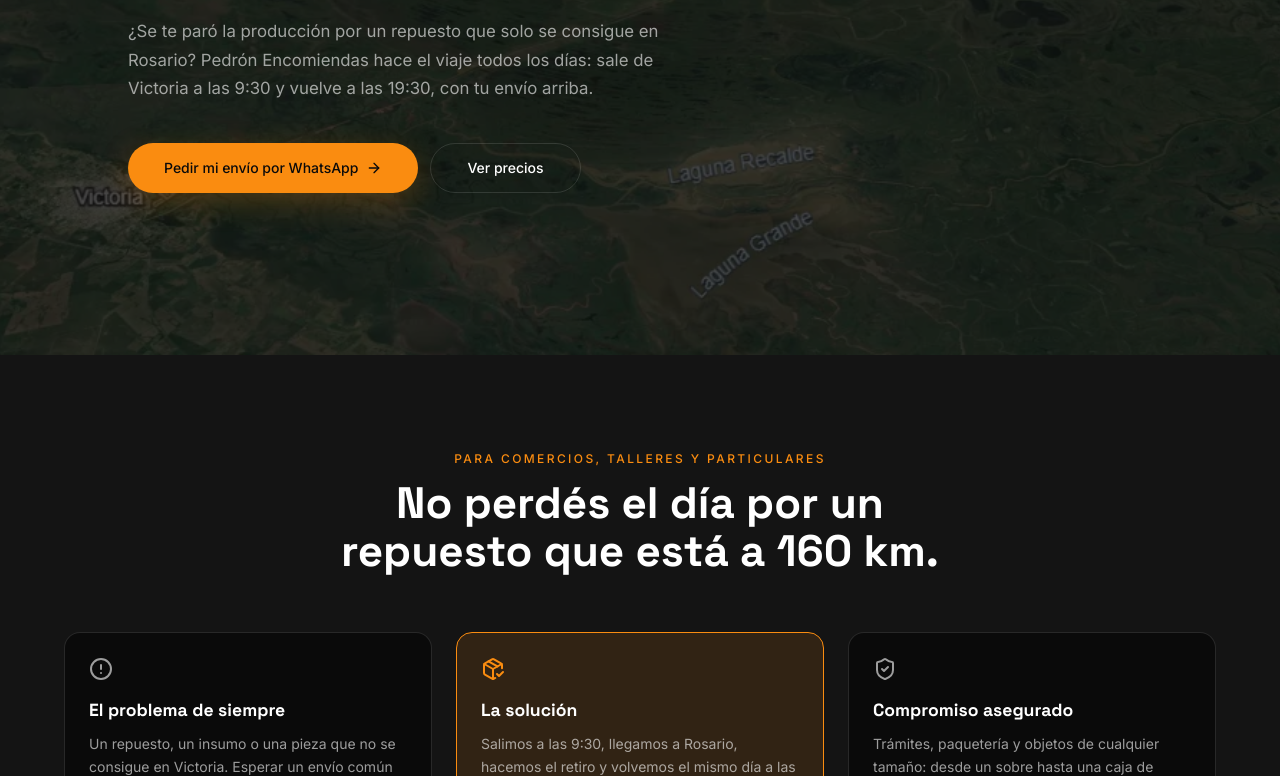
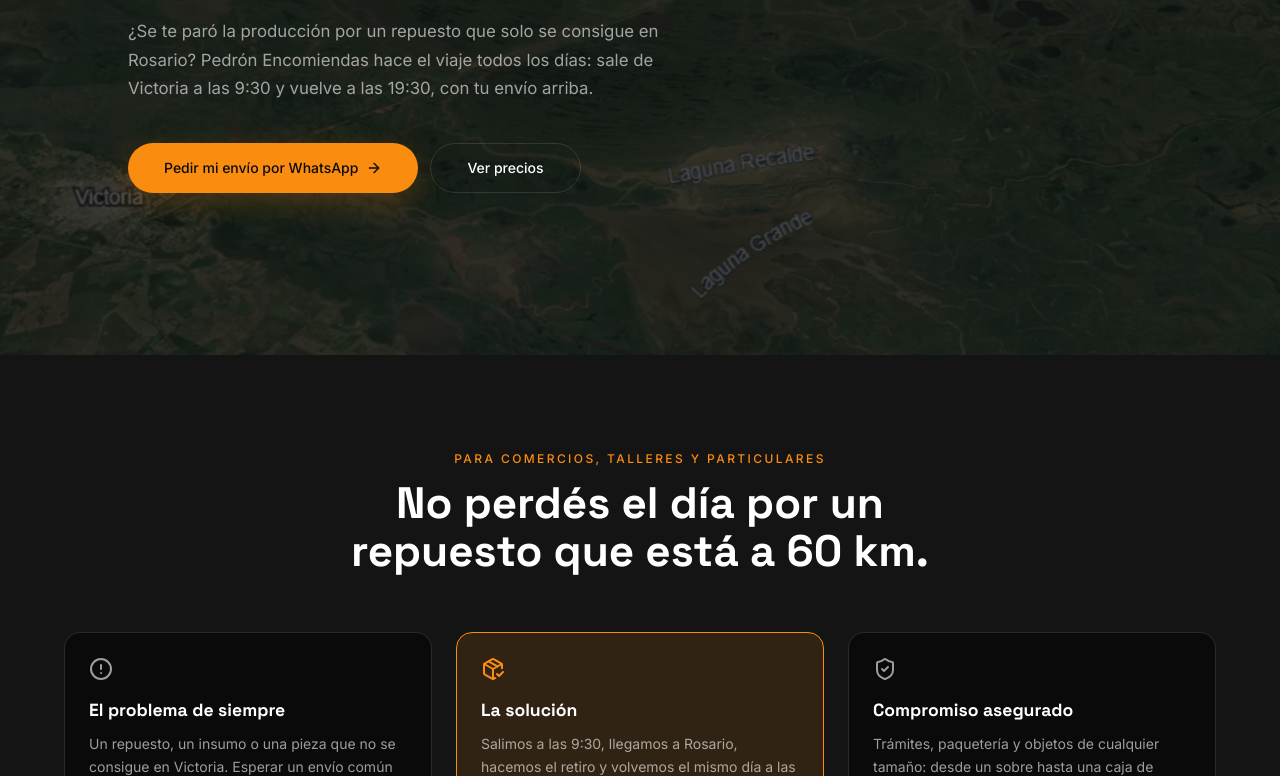
Before and after one commit to AppResuelve/pedronencomiendas-corporate-catalogo-whastapp, a Next.js app in the folder client/: page / in a window 1280 px wide. Shown: the part 381-1157 px from the top of the page. Built offline with nearby package versions, Linux system fonts and the light colour scheme; no server answers.

Commit message:
160 km to 60 km

```diff
--- a/client/components/ProblemSolution.tsx
+++ b/client/components/ProblemSolution.tsx
@@ -50,7 +50,7 @@
               color: "var(--color-text-primary)",
             }}
           >
-            No perdés el día por un repuesto que está a 160 km.
+            No perdés el día por un repuesto que está a 60 km.
           </h2>
         </div>
 
```
